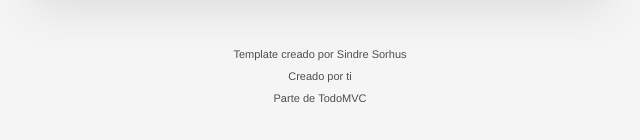
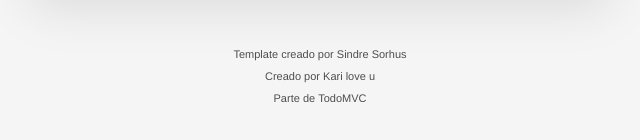
Before and after one commit to silvercrow26/TODO, a website built with webpack: page docs/index.html in a window 1280 px wide. Shown: the part 254-394 px from the top of the page, 320-960 px from the left. Built offline with nearby package versions, Linux system fonts and the light colour scheme.

Commit message:
first commit

```diff
--- a/docs/index.html
+++ b/docs/index.html
@@ -1 +1 @@
-<!doctype html><html lang="en"><head><meta charset="utf-8"><meta name="viewport" content="width=device-width,initial-scale=1"><title>Template • TodoMVC</title><script defer="defer" src="main.deb41191814dc9edd4f0.js"></script><link href="main.37b56abc97827656132a.css" rel="stylesheet"></head><body><section class="todoapp"><header class="header"><h1>Tareas</h1><input class="new-todo" placeholder="¿Qué necesita ser hecho?" autofocus></header><section class="main"><input id="toggle-all" class="toggle-all" type="checkbox"> <label for="toggle-all">Mark all as complete</label><ul class="todo-list"></ul></section><footer class="footer"><span class="todo-count"><strong>0</strong> pendiente(s)</span><ul class="filters"><li><a class="selected filtro" href="#/">Todos</a></li><li><a class="filtro" href="#/active">Pendientes</a></li><li><a class="filtro" href="#/completed">Completados</a></li></ul><button class="clear-completed">Borrar completados</button></footer></section><footer class="info"><p>Template creado por <a href="http://sindresorhus.com">Sindre Sorhus</a></p><p>Creado por <a href="http://todomvc.com">ti</a></p><p>Parte de <a href="http://todomvc.com">TodoMVC</a></p></footer></body></html>
+<!doctype html><html lang="en"><head><meta charset="utf-8"><meta name="viewport" content="width=device-width,initial-scale=1"><title>Template • TodoMVC</title><script defer="defer" src="main.7bdfd2c08ff4396a4751.js"></script><link href="main.f3e3d4df87b6fd3cfb21.css" rel="stylesheet"></head><body><section class="todoapp"><header class="header"><h1>Tareas</h1><input class="new-todo" placeholder="¿Qué necesita ser hecho?" autofocus></header><section class="main"><input id="toggle-all" class="toggle-all" type="checkbox"> <label for="toggle-all">Mark all as complete</label><ul class="todo-list"></ul></section><footer class="footer"><span class="todo-count"><strong>0</strong> pendiente(s)</span><ul class="filters"><li><a class="selected filtro" href="#/">Todos</a></li><li><a class="filtro" href="#/active">Pendientes</a></li><li><a class="filtro" href="#/completed">Completados</a></li></ul><button class="clear-completed">Borrar completados</button></footer></section><footer class="info"><p>Template creado por <a href="http://sindresorhus.com">Sindre Sorhus</a></p><p>Creado por <a href="http://todomvc.com">Kari love u</a></p><p>Parte de <a href="http://todomvc.com">TodoMVC</a></p></footer></body></html>
```
Also changed, not shown: 4 other files.
